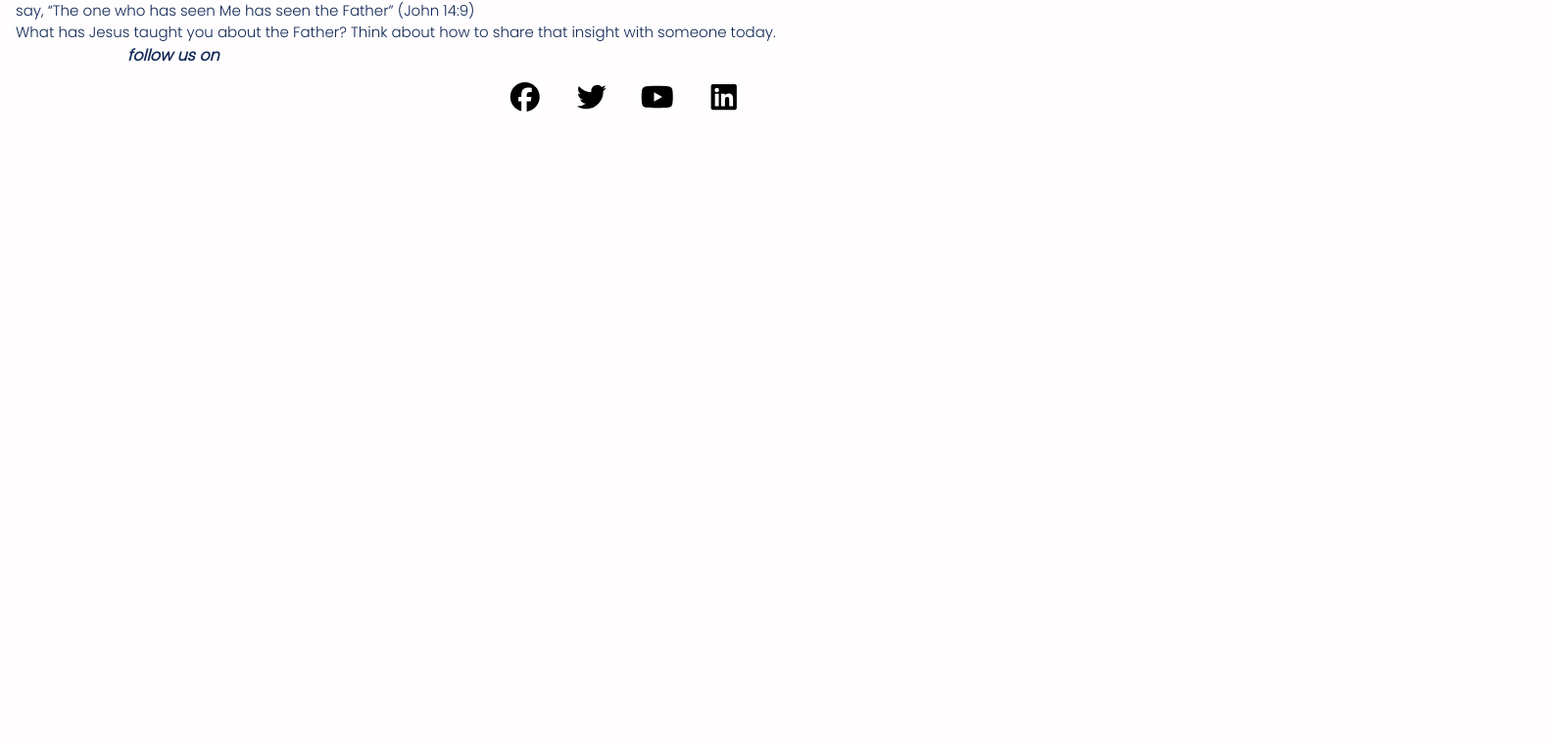
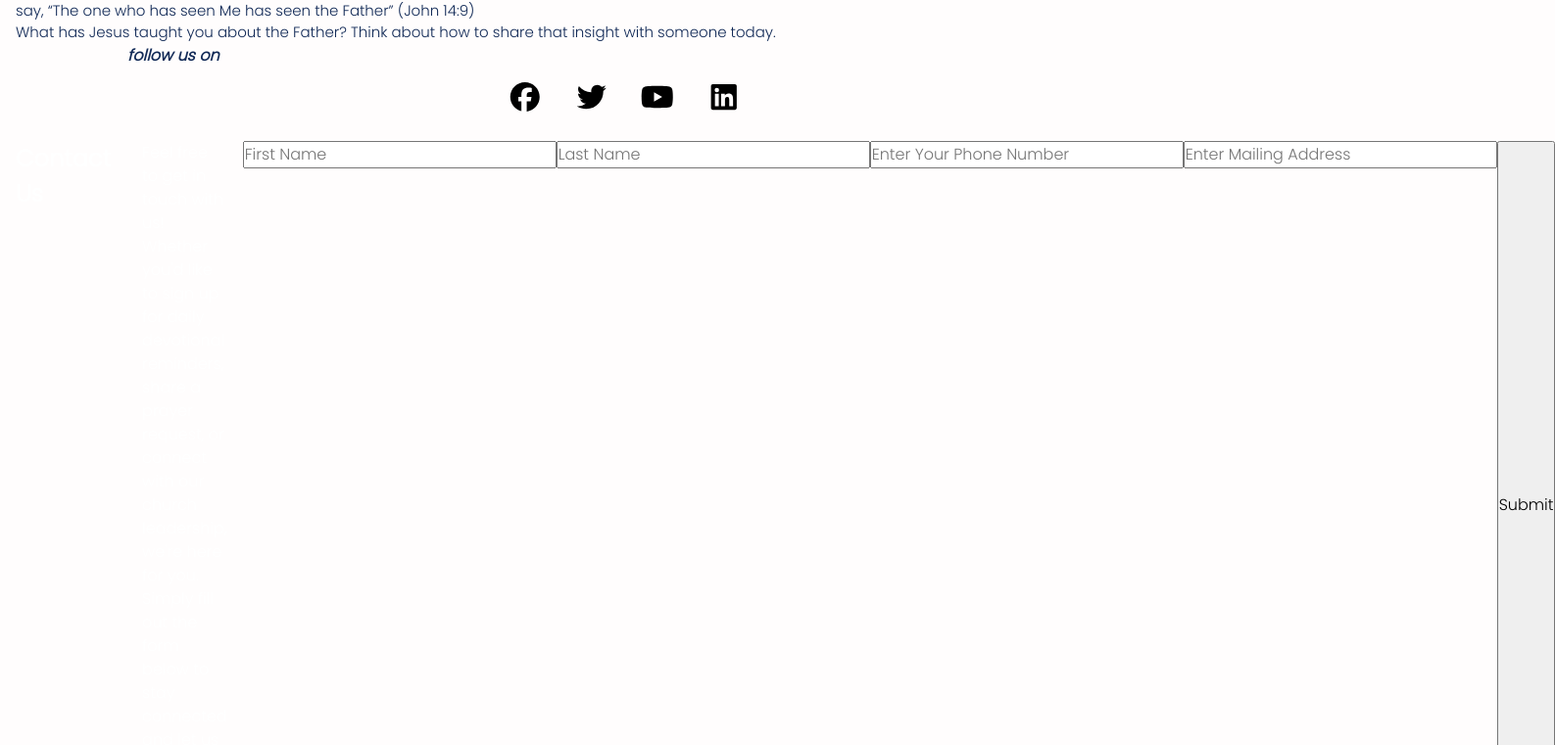
Before and after one commit to Munsa1/daily-devotional-react-frontend, a React (Vite) app: page / in a window 1280 px wide. Shown: the part 1255-2016 px from the top of the page at 98% size, 1587 px wide, since content can reach past the window. Before the commit the page ends 1379 px from the top, so only its background shows below. Built offline with nearby package versions, Linux system fonts and the light colour scheme; no server answers.

Commit message:
Add contact section to App.js

```diff
--- a/src/App.jsx
+++ b/src/App.jsx
@@ -1,3 +1,4 @@
+import ContactUs from './components/ContactUs/ContactUs'
 import Devotional from './components/Devotional/Devotional'
 import Header from './components/header/Header'
 import Hero from './components/hero/Hero'
@@ -9,6 +10,7 @@ function App() {
     <Hero />
     <Devotional />
     <VerseOfTheDay />
+    <ContactUs />
     </>
   )
 }
```
